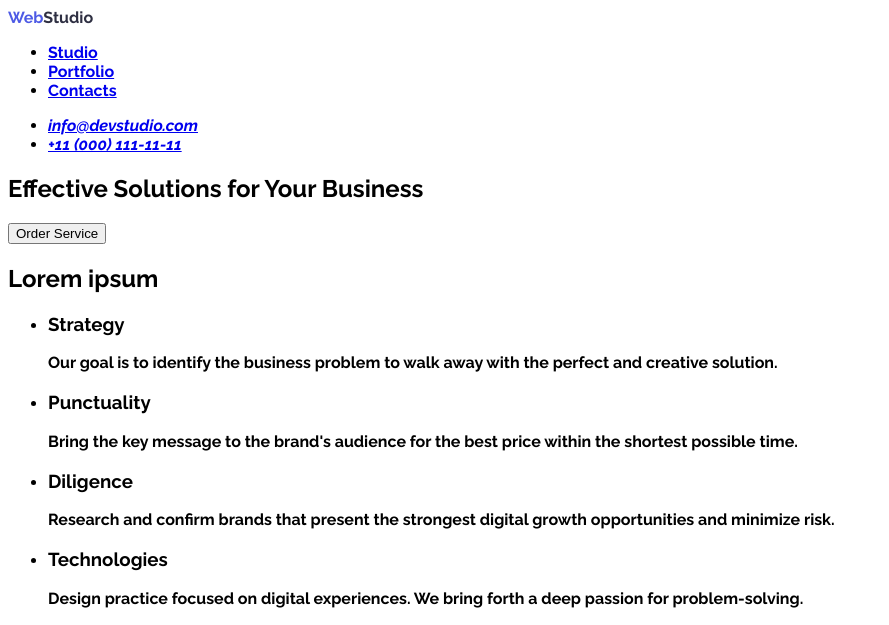
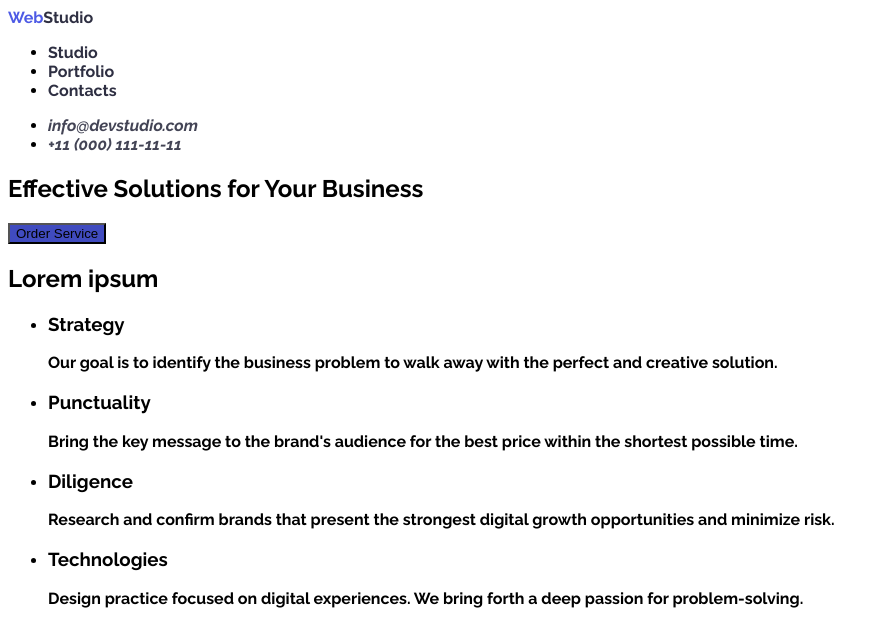
Before and after one commit to sofia11244/my-2nd-project, a plain HTML site: page index.html in a window 1280 px wide. Shown: the top 625 px of the page, without its empty margins (0-889 px from the left). Drawn offline with Linux system fonts and the light colour scheme.

Commit message:
new changes first upload

```diff
--- a/css/styles.css
+++ b/css/styles.css
@@ -22,18 +22,47 @@ body{
     font-style: normal;
 }
 
+
 .logo-link{
     color:#4D5AE5;
-
-}
-.logo-studio{
-    color:#2E2F42;
 }
 
-.logo-link:hover
-.logo-link:active{
+.logo-link:hover,
+.logo-link:focus{
     color:#404BBF;
 }
 .logo-link{
     text-decoration: none;
 }
+.logo-studio {
+    color: #2E2F42;
+}
+
+.main-nav,
+.address{
+    text-decoration: none;
+}
+
+.main-nav{
+    color:#2E2F42
+}
+.main-nav:hover{
+    color:#404BBF
+}
+
+
+
+.address{
+    color:#434455
+}
+
+.address:hover{
+    color:#404BBF
+}
+
+.order-button{
+    background: #4D5AE5;
+}
+.order-button{
+    background: #404BBF;
+}
--- a/index.html
+++ b/index.html
@@ -21,23 +21,23 @@
             <a class="logo-link" href="./index.html">Web<span class="logo-studio">Studio</span></a>
 
             <ul>
-                <li><a href="#studio">Studio</a></li>
-                <li><a href="#portfolio">Portfolio</a></li>
-                <li><a href="#contact">Contacts</a></li>
+                <li><a class="main-nav" href="#studio">Studio</a></li>
+                <li><a class="main-nav" href="#portfolio">Portfolio</a></li>
+                <li><a class="main-nav" href="#contact">Contacts</a></li>
             </ul>
         </nav>
 
         <address>
             <ul>
-                <li><a href="mailto:info@devstudio.com">info@devstudio.com</a></li>
-                <li><a href="tel:+110001111111">+11 (000) 111-11-11</a></li>
+                <li><a class="address"  href="mailto:info@devstudio.com">info@devstudio.com</a></li>
+                <li><a class="address" href="tel:+110001111111">+11 (000) 111-11-11</a></li>
             </ul>
         </address>
     </header>
     <main>
         <section>
             <h1>Effective Solutions for Your Business</h1>
-            <button type="button">Order Service</button>
+            <button class="order-button" type="button">Order Service</button>
         </section>
 
         <section>
```
